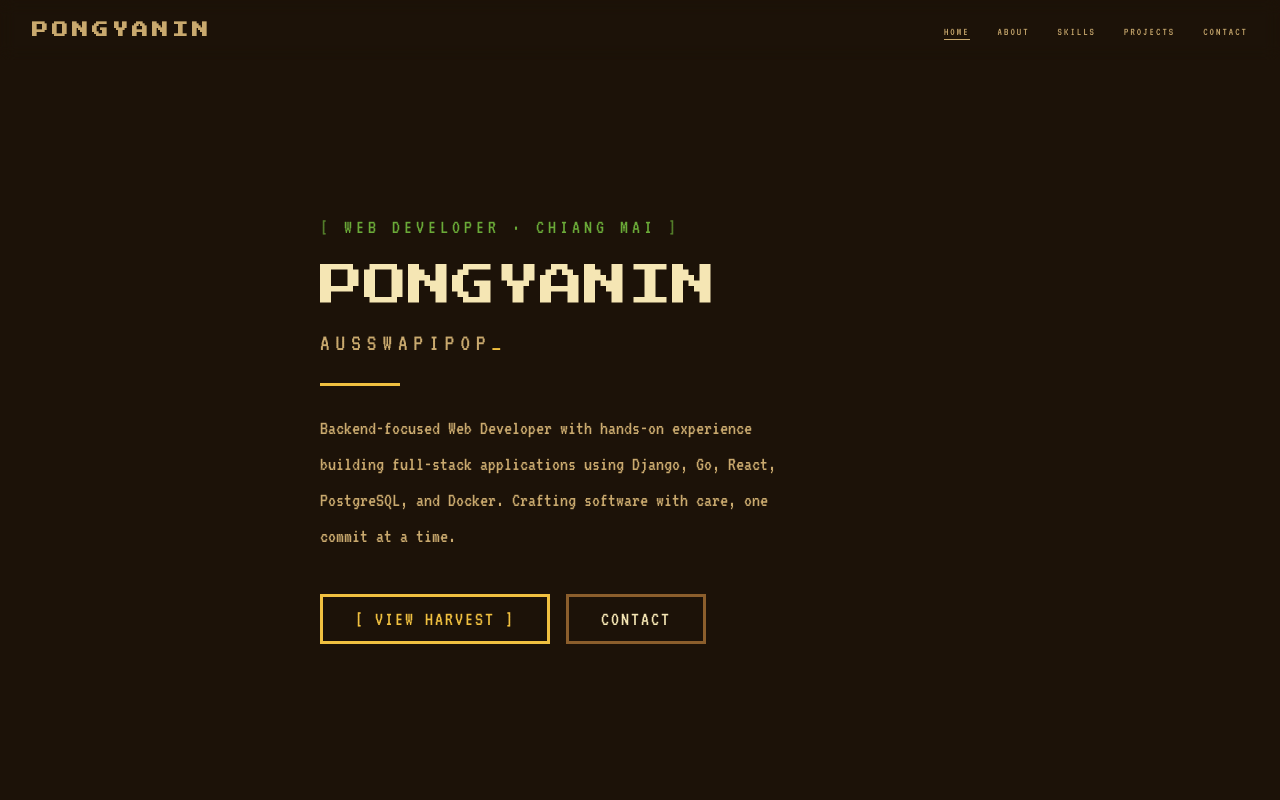
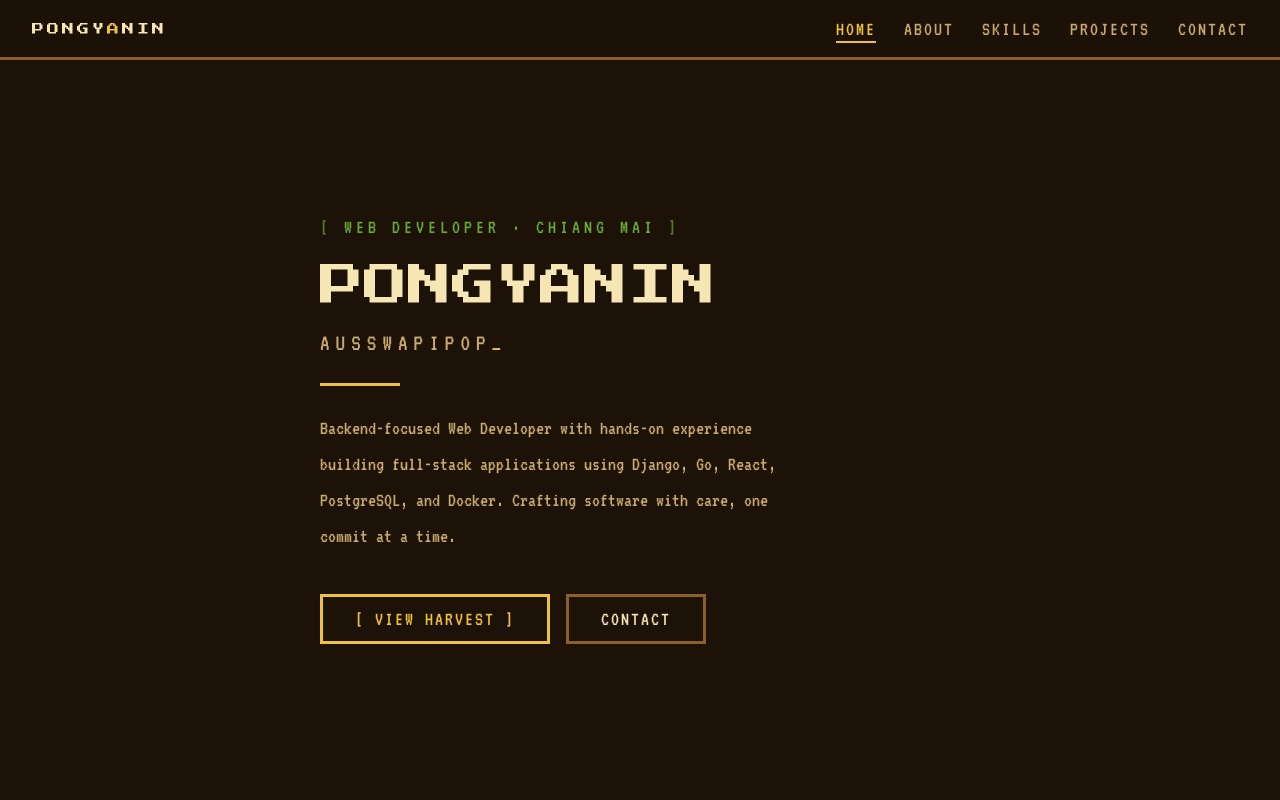
Before and after one commit to toypipop/portfolio, a React (Vite) app: page / in a window 1280 px wide. Shown: the top 800 px of the page. Built offline with nearby package versions, Linux system fonts and the light colour scheme.

Commit message:
feat(theme): Navbar — apply Stardew gold/wood style

```diff
--- a/src/components/Navbar.module.css
+++ b/src/components/Navbar.module.css
@@ -9,24 +9,23 @@
   align-items: center;
   justify-content: space-between;
   padding: 0 32px;
-  background: var(--color-bg-ruin-nav);
-  backdrop-filter: blur(8px);
-  border-bottom: 1px solid var(--color-accent-vine);
+  background: var(--color-bg-nav);
+  backdrop-filter: blur(4px);
+  border-bottom: 3px solid var(--color-border-wood);
 }
 
 .logo {
   font-family: var(--font-heading);
-  font-size: 16px;
-  font-weight: 900;
-  color: var(--color-text-bleached);
-  letter-spacing: 4px;
+  font-size: 12px;
+  font-weight: 400;
+  color: var(--color-text-primary);
+  letter-spacing: 3px;
   text-transform: uppercase;
   text-decoration: none;
 }
 
 .logo span {
-  color: var(--color-accent-bio);
-  text-shadow: 0 0 8px var(--color-accent-bio-glow);
+  color: var(--color-accent-gold);
 }
 
 .links {
@@ -37,23 +36,23 @@
 
 .link {
   font-family: var(--font-mono);
-  font-size: 11px;
+  font-size: 20px;
   letter-spacing: 2px;
   text-transform: uppercase;
-  color: var(--color-text-dust);
+  color: var(--color-text-secondary);
   text-decoration: none;
   transition: color 150ms ease;
   padding-bottom: 2px;
-  border-bottom: 1px solid transparent;
+  border-bottom: 2px solid transparent;
 }
 
 .link:hover {
-  color: var(--color-text-bleached);
+  color: var(--color-text-primary);
 }
 
 .link.active {
-  color: var(--color-accent-bio);
-  border-bottom-color: var(--color-accent-bio);
+  color: var(--color-accent-gold);
+  border-bottom-color: var(--color-accent-gold);
 }
 
 /* Hamburger — hidden on desktop */
@@ -71,7 +70,7 @@
   display: block;
   width: 24px;
   height: 2px;
-  background: var(--color-text-bleached);
+  background: var(--color-text-primary);
   transition: transform 200ms ease, opacity 200ms ease;
 }
 
@@ -80,7 +79,7 @@
   display: none;
   position: fixed;
   inset: 0;
-  background: var(--color-bg-ruin-overlay);
+  background: var(--color-bg-overlay);
   z-index: 99;
   flex-direction: column;
   align-items: center;
@@ -94,24 +93,19 @@
 
 .overlayLink {
   font-family: var(--font-heading);
-  font-size: 28px;
-  font-weight: 700;
-  letter-spacing: 4px;
+  font-size: 16px;
+  font-weight: 400;
+  letter-spacing: 3px;
   text-transform: uppercase;
-  color: var(--color-text-bleached);
+  color: var(--color-text-primary);
   text-decoration: none;
 }
 
 .overlayLink.active {
-  color: var(--color-accent-bio);
+  color: var(--color-accent-gold);
 }
 
 @media (max-width: 768px) {
-  .links {
-    display: none;
-  }
-
-  .hamburger {
-    display: flex;
-  }
+  .links { display: none; }
+  .hamburger { display: flex; }
 }
```
